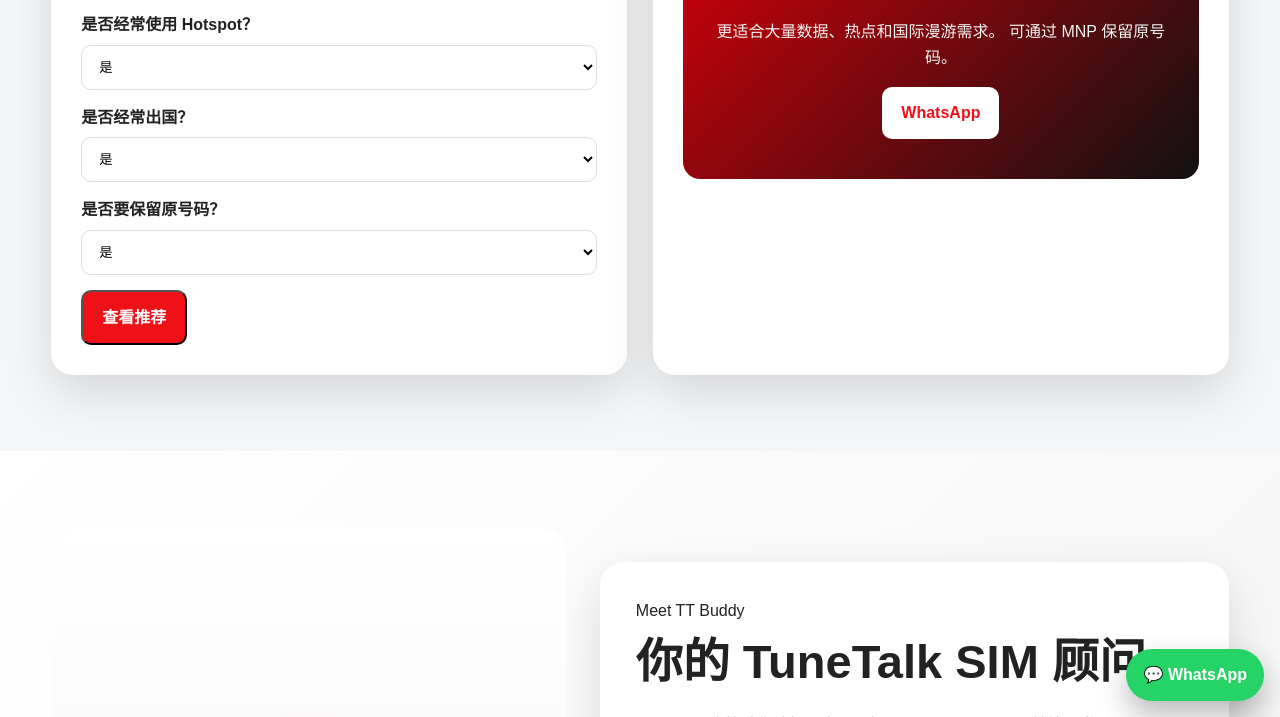
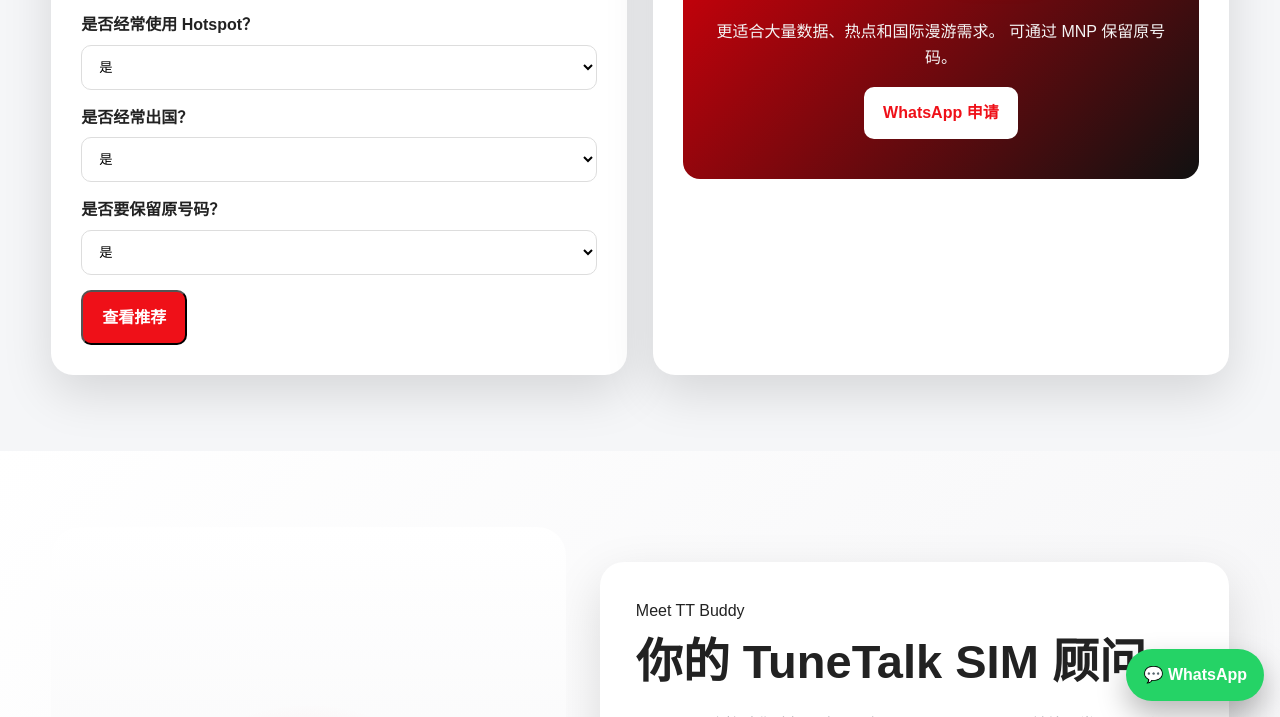
Before and after one commit to tunetalkmelaka/tunetalk-service-melaka, a plain HTML site: page index.html in a window 1280 px wide. Both pictures are taken after a click on the button "查看推荐". Shown: the part 1927-2644 px from the top of the page. Drawn offline with Linux system fonts and the light colour scheme.

Commit message:
Update index.html

```diff
--- a/index.html
+++ b/index.html
@@ -738,9 +738,9 @@
       <div class="quiz reveal">
         <h3 data-i18n="your_needs">你的需求</h3>
         <div class="field"><label data-i18n="budget">每月预算</label><select id="budget"><option value="35">RM35</option><option value="50">RM50</option></select></div>
-        <div class="field"><label data-i18n="hotspot">是否经常使用 Hotspot？</label><select id="hotspot"><option value="yes">是</option><option value="no">否</option></select></div>
-        <div class="field"><label data-i18n="travel">是否经常出国？</label><select id="travel"><option value="yes">是</option><option value="no">否</option></select></div>
-        <div class="field"><label data-i18n="keep">是否要保留原号码？</label><select id="keep"><option value="yes">是</option><option value="no">否</option></select></div>
+        <div class="field"><label data-i18n="hotspot">是否经常使用 Hotspot？</label><select id="hotspot"><option value="yes" data-i18n="yes">是</option><option value="no" data-i18n="no">否</option></select></div>
+        <div class="field"><label data-i18n="travel">是否经常出国？</label><select id="travel"><option value="yes" data-i18n="yes">是</option><option value="no" data-i18n="no">否</option></select></div>
+        <div class="field"><label data-i18n="keep">是否要保留原号码？</label><select id="keep"><option value="yes" data-i18n="yes">是</option><option value="no" data-i18n="no">否</option></select></div>
         <button class="btn btn-red" id="recommendBtn" data-i18n="show_result">查看推荐</button>
       </div>
       <div class="recommendation reveal"><h3>TT Buddy</h3><div class="result-box" id="resultBox"><div><h4 data-i18n="ready_title">准备好了吗？</h4><p data-i18n="ready_desc">选择你的需求，然后点击查看推荐。</p></div></div></div>
@@ -986,7 +986,7 @@
       iphone_1:"打开 Settings（设置）。",iphone_2:"进入 Mobile Service / Cellular。",iphone_3:"点击 Mobile Data Network。",iphone_4:"在 Mobile Data 的 APN 输入 tunetalk。",iphone_5:"返回上一页，然后关闭再开启移动数据。",
       save_restart:"保存并选择 TuneTalk APN，然后关闭再开启移动数据。",
       apn_help:"APN 还是不能上网？WhatsApp 求助",back_services:"返回 SIM 服务",
-      nav_recommend:"配套推荐",recommend_title:"让 TT Buddy 推荐配套",recommend_desc:"回答几个简单问题，立即获得建议。",your_needs:"你的需求",budget:"每月预算",hotspot:"是否经常使用 Hotspot？",travel:"是否经常出国？",keep:"是否要保留原号码？",show_result:"查看推荐",ready_title:"准备好了吗？",ready_desc:"选择你的需求，然后点击查看推荐。",
+      nav_recommend:"配套推荐",recommend_title:"让 TT Buddy 推荐配套",recommend_desc:"回答几个简单问题，立即获得建议。",your_needs:"你的需求",budget:"每月预算",hotspot:"是否经常使用 Hotspot？",travel:"是否经常出国？",keep:"是否要保留原号码？",show_result:"查看推荐",ready_title:"准备好了吗？",ready_desc:"选择你的需求，然后点击查看推荐。",yes:"是",no:"否",result35:"适合日常上网，并包含无限通话与热点。",result50:"更适合大量数据、热点和国际漫游需求。",mnp_reason:"可通过 MNP 保留原号码。",whatsapp_result:"WhatsApp 申请",wa_recommend:"TT Buddy 推荐我申请",
       nav_home:"首页",nav_plans:"配套",nav_services:"SIM 服务",nav_buddy:"TT Buddy",nav_contact:"联系我们",
       quick_mnp:"保留原号码",quick_esim:"快速开通",
       plans_title:"热门 TuneTalk 配套",plans_desc:"选择适合你的配套，也可以直接通过 WhatsApp 询问。",
@@ -1021,7 +1021,7 @@
       iphone_1:"Open Settings.",iphone_2:"Go to Mobile Service / Cellular.",iphone_3:"Tap Mobile Data Network.",iphone_4:"Under Mobile Data, enter tunetalk in the APN field.",iphone_5:"Go back, then turn mobile data off and on again.",
       save_restart:"Save and select the TuneTalk APN, then turn mobile data off and on again.",
       apn_help:"Still offline? Get help on WhatsApp",back_services:"Back to SIM Services",
-      nav_recommend:"Plan Finder",recommend_title:"Let TT Buddy Recommend a Plan",recommend_desc:"Answer a few simple questions and get a recommendation.",your_needs:"Your Needs",budget:"Monthly Budget",hotspot:"Do you often use hotspot?",travel:"Do you travel often?",keep:"Do you want to keep your number?",show_result:"Show Recommendation",ready_title:"Ready?",ready_desc:"Choose your needs, then click the button.",
+      nav_recommend:"Plan Finder",recommend_title:"Let TT Buddy Recommend a Plan",recommend_desc:"Answer a few simple questions and get a recommendation.",your_needs:"Your Needs",budget:"Monthly Budget",hotspot:"Do you often use hotspot?",travel:"Do you travel often?",keep:"Do you want to keep your number?",show_result:"Show Recommendation",ready_title:"Ready?",ready_desc:"Choose your needs, then click the button.",yes:"Yes",no:"No",result35:"Suitable for everyday use with unlimited calls and hotspot.",result50:"Better for heavy data use, hotspot and international roaming.",mnp_reason:"You can keep your existing number through MNP.",whatsapp_result:"Apply on WhatsApp",wa_recommend:"TT Buddy recommended that I apply for",
       nav_home:"Home",nav_plans:"Plans",nav_services:"SIM Services",nav_buddy:"TT Buddy",nav_contact:"Contact",
       quick_mnp:"Keep Your Number",quick_esim:"Fast Activation",
       plans_title:"Popular TuneTalk Plans",plans_desc:"Choose a suitable plan or ask us directly on WhatsApp.",
@@ -1056,7 +1056,7 @@
       iphone_1:"Buka Settings.",iphone_2:"Masuk ke Mobile Service / Cellular.",iphone_3:"Tekan Mobile Data Network.",iphone_4:"Di bahagian Mobile Data, masukkan tunetalk pada ruangan APN.",iphone_5:"Kembali ke halaman sebelumnya, kemudian tutup dan hidupkan semula data mudah alih.",
       save_restart:"Simpan dan pilih APN TuneTalk, kemudian tutup dan hidupkan semula data mudah alih.",
       apn_help:"Masih tiada internet? Dapatkan bantuan WhatsApp",back_services:"Kembali ke Servis SIM",
-      nav_recommend:"Cadangan Pelan",recommend_title:"Biar TT Buddy Cadangkan Pelan",recommend_desc:"Jawab beberapa soalan mudah untuk mendapatkan cadangan.",your_needs:"Keperluan Anda",budget:"Bajet Bulanan",hotspot:"Kerap guna hotspot?",travel:"Kerap ke luar negara?",keep:"Mahu kekalkan nombor?",show_result:"Lihat Cadangan",ready_title:"Sudah Bersedia?",ready_desc:"Pilih keperluan anda dan tekan butang.",
+      nav_recommend:"Cadangan Pelan",recommend_title:"Biar TT Buddy Cadangkan Pelan",recommend_desc:"Jawab beberapa soalan mudah untuk mendapatkan cadangan.",your_needs:"Keperluan Anda",budget:"Bajet Bulanan",hotspot:"Kerap guna hotspot?",travel:"Kerap ke luar negara?",keep:"Mahu kekalkan nombor?",show_result:"Lihat Cadangan",ready_title:"Sudah Bersedia?",ready_desc:"Pilih keperluan anda dan tekan butang.",yes:"Ya",no:"Tidak",result35:"Sesuai untuk kegunaan harian dengan panggilan dan hotspot tanpa had.",result50:"Lebih sesuai untuk penggunaan data tinggi, hotspot dan perayauan antarabangsa.",mnp_reason:"Anda boleh mengekalkan nombor sedia ada melalui MNP.",whatsapp_result:"Mohon melalui WhatsApp",wa_recommend:"TT Buddy mencadangkan saya memohon",
       nav_home:"Utama",nav_plans:"Pelan",nav_services:"Servis SIM",nav_buddy:"TT Buddy",nav_contact:"Hubungi Kami",
       quick_mnp:"Kekalkan Nombor",quick_esim:"Aktivasi Pantas",
       plans_title:"Pelan TuneTalk Popular",plans_desc:"Pilih pelan yang sesuai atau tanya kami terus melalui WhatsApp.",
@@ -1078,24 +1078,29 @@
     }
   };
 
+  let currentLanguage = localStorage.getItem("tt-language") || "zh";
+  let lastRecommendation = null;
+
   function setLanguage(lang){
-    const dict = translations[lang] || translations.zh;
-    document.documentElement.lang = lang === "zh" ? "zh-CN" : lang;
+    currentLanguage = translations[lang] ? lang : "zh";
+    const dict = translations[currentLanguage];
+    document.documentElement.lang = currentLanguage === "zh" ? "zh-CN" : currentLanguage;
     document.querySelectorAll("[data-i18n]").forEach(el => {
       const key = el.dataset.i18n;
       if(dict[key]) el.textContent = dict[key];
     });
     document.querySelectorAll(".lang-btn").forEach(btn => {
-      btn.classList.toggle("active", btn.dataset.lang === lang);
+      btn.classList.toggle("active", btn.dataset.lang === currentLanguage);
     });
-    localStorage.setItem("tt-language", lang);
+    localStorage.setItem("tt-language", currentLanguage);
+    if(lastRecommendation) renderRecommendation(lastRecommendation);
   }
 
   document.querySelectorAll(".lang-btn").forEach(btn => {
     btn.addEventListener("click", () => setLanguage(btn.dataset.lang));
   });
 
-  setLanguage(localStorage.getItem("tt-language") || "zh");
+  setLanguage(currentLanguage);
 
   const menuBtn = document.getElementById("menuBtn");
   const navLinks = document.getElementById("navLinks");
@@ -1143,19 +1148,35 @@
   restart();
 
 
+  function renderRecommendation(data){
+    const dict = translations[currentLanguage] || translations.zh;
+    let reason = data.plan === "EPIK50+" ? dict.result50 : dict.result35;
+    if(data.keep === "yes") reason += " " + dict.mnp_reason;
+
+    const whatsappMessage = `${dict.wa_recommend} ${data.plan}`;
+    document.getElementById("resultBox").innerHTML = `
+      <div>
+        <h4>${data.plan}</h4>
+        <p>${reason}</p>
+        <a class="btn btn-white" target="_blank"
+           href="https://wa.me/60105377777?text=${encodeURIComponent(whatsappMessage)}">
+          ${dict.whatsapp_result}
+        </a>
+      </div>`;
+  }
+
   document.getElementById("recommendBtn").addEventListener("click", () => {
-    const budget=document.getElementById("budget").value;
-    const hotspot=document.getElementById("hotspot").value;
-    const travel=document.getElementById("travel").value;
-    const keep=document.getElementById("keep").value;
-    let plan="EPIK35+";
-    let reason="适合日常上网，并包含无限通话与热点。";
-    if(budget==="50" || hotspot==="yes" || travel==="yes"){
-      plan="EPIK50+";
-      reason="更适合大量数据、热点和国际漫游需求。";
-    }
-    if(keep==="yes") reason += " 可通过 MNP 保留原号码。";
-    document.getElementById("resultBox").innerHTML=`<div><h4>${plan}</h4><p>${reason}</p><a class="btn btn-white" target="_blank" href="https://wa.me/60105377777?text=TT%20Buddy%20推荐我申请%20${encodeURIComponent(plan)}">WhatsApp</a></div>`;
+    const budget = document.getElementById("budget").value;
+    const hotspot = document.getElementById("hotspot").value;
+    const travel = document.getElementById("travel").value;
+    const keep = document.getElementById("keep").value;
+
+    const plan = (budget === "50" || hotspot === "yes" || travel === "yes")
+      ? "EPIK50+"
+      : "EPIK35+";
+
+    lastRecommendation = {plan, keep};
+    renderRecommendation(lastRecommendation);
   });
 
   const observer = new IntersectionObserver(entries=>{
```
